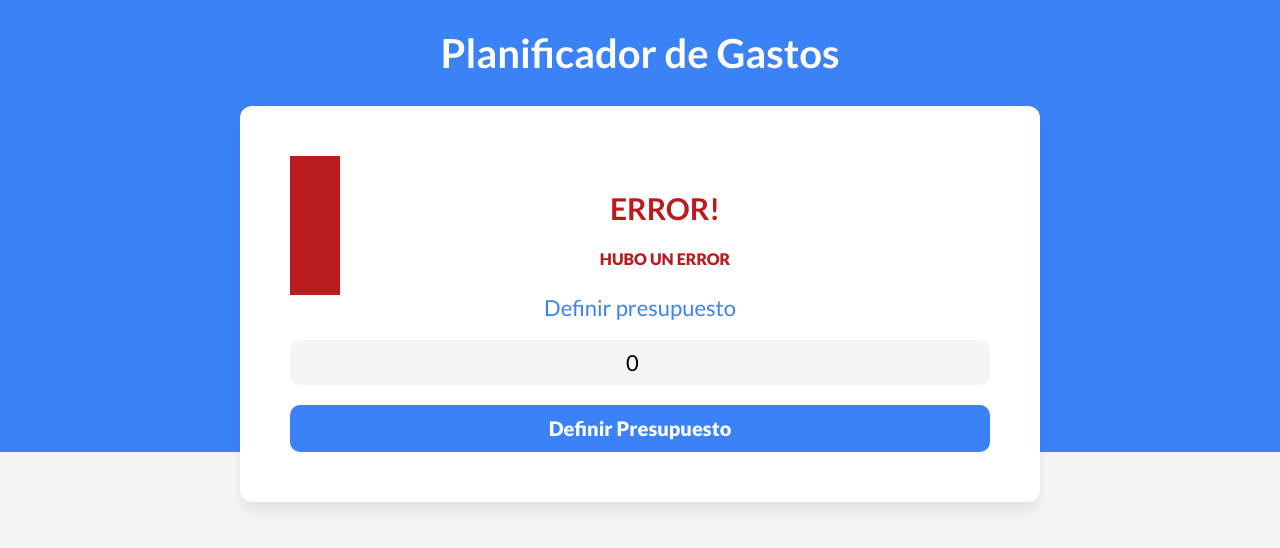
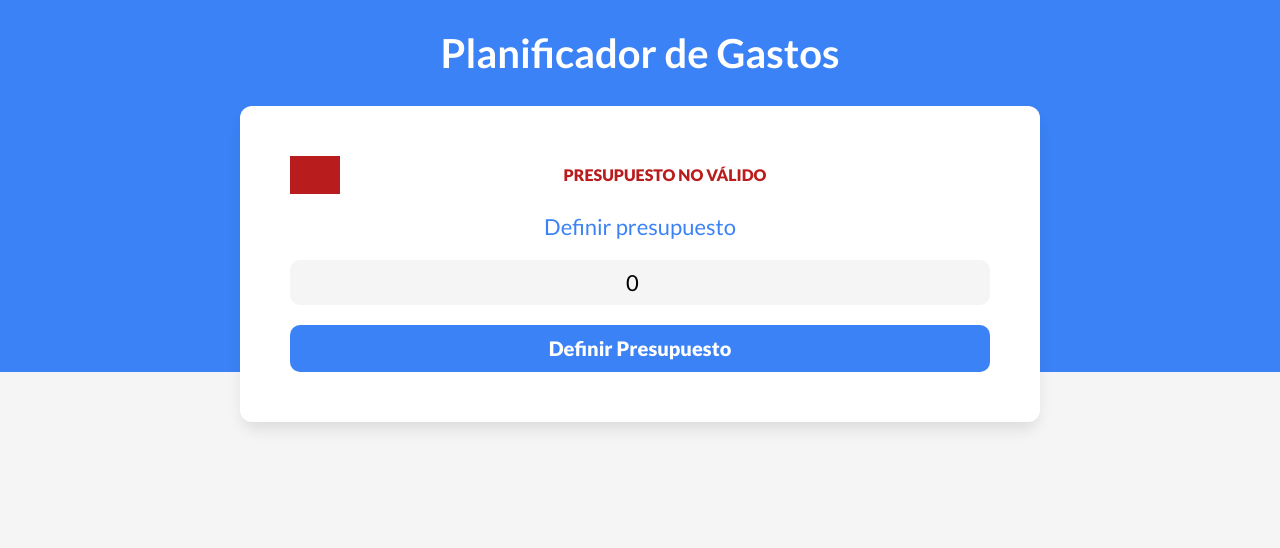
Before and after one commit to VinicioPerez/admin-gastos, a Vue app: page / in a window 1280 px wide. Both pictures are taken after a click on the input "Definir Presupuesto". Shown: the top 548 px of the page. Built offline with nearby package versions, Linux system fonts and the light colour scheme.

Commit message:
agregando el componente contro de presupuesto y validando el presupuesto

```diff
--- a/src/App.vue
+++ b/src/App.vue
@@ -1,5 +1,13 @@
 <script setup>
-import Presupuesto from './components/Presupuesto.vue';
+  import { ref } from 'vue'
+  import Presupuesto from './components/Presupuesto.vue';
+  import ControlPresupuesto from './components/ControlPresupuesto.vue';
+
+  const presupuesto = ref(0)
+
+  const definirPresupuesto = (cantidad) => {
+    presupuesto.value = cantidad
+  }
 
 </script>
 
@@ -9,8 +17,13 @@ import Presupuesto from './components/Presupuesto.vue';
     <h1>Planificador de Gastos</h1>
     <div class="contenedor-header contenedor sombra">
       <Presupuesto
+        v-if="presupuesto === 0"
+        @definir-presupuesto="definirPresupuesto"
+      />
+      <ControlPresupuesto
+        v-else
+      />
 
-      />
     </div>
   </header>
 
--- a/src/components/Alerta.vue
+++ b/src/components/Alerta.vue
@@ -17,5 +17,6 @@
         background-color: var(--blanco);
         border-left: 5rem solid #B91C1C;
         color: #B91C1C;
+        margin-bottom: 2rem;
     }
 </style>
--- /dev/null
+++ b/src/components/ControlPresupuesto.vue
@@ -0,0 +1,24 @@
+<script setup>
+    import imagen from '../assets/img/grafico.jpg'
+
+</script>
+
+<template>
+    <div class="dos-columnas">
+        <div class="contenedor-grafico">
+            <img
+                :src="imagen"
+            >
+
+        </div>
+        <div class="contenedor-presupuesto">
+
+        </div>
+    </div>
+</template>
+
+
+
+<style lang="scss" scoped>
+
+</style>
--- a/src/components/Presupuesto.vue
+++ b/src/components/Presupuesto.vue
@@ -4,11 +4,20 @@
 
 
     const presupuesto = ref(0)
+    const error = ref ('')
+
+    const emit = defineEmits(['definir-presupuesto'])
 
     const definirPresupuesto = () => {
-        if (presupuesto.value <= 0) {
-            console.log('Presupuesto no válido')
+        if (presupuesto.value <= 0 || presupuesto.value === '') {
+            error.value = 'Presupuesto no válido'
+
+            setTimeout(() => {
+                error.value = ''
+            }, 3000);
+            return
         }
+        emit('definir-presupuesto', presupuesto.value)
     }
 
 </script>
@@ -18,9 +27,10 @@
         class="presupuesto"
         @submit.prevent="definirPresupuesto"
     >
-        <Alerta>
-            <h2>Error!</h2>
-            <p>Hubo un error</p>
+        <Alerta
+            v-if="error"
+        >
+           {{ error }}
         </Alerta>
         <div class="campo">
             <label for="">Definir presupuesto</label>
```
